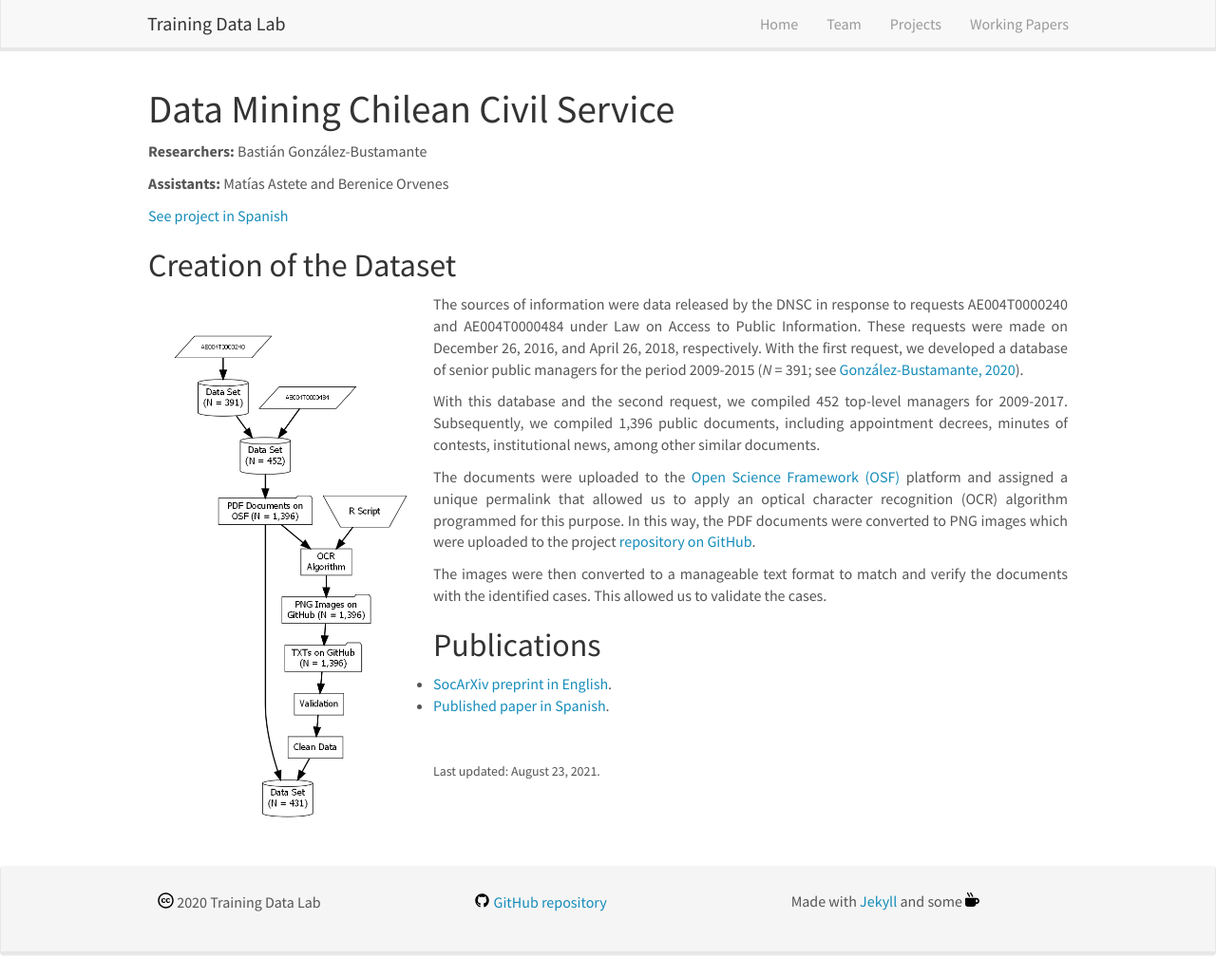
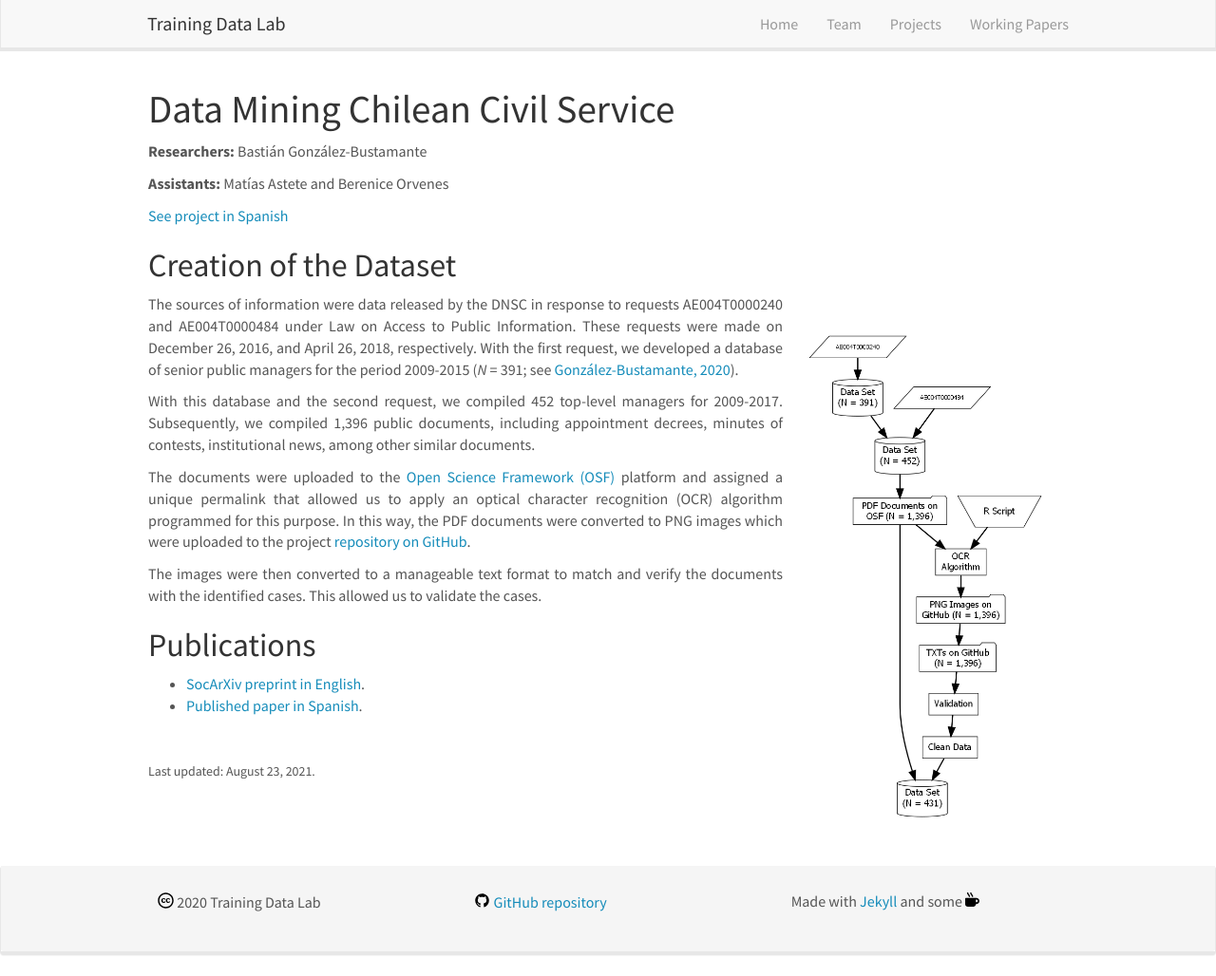
Before and after one commit to training-datalab/old-training-datalab.com, a Jekyll site: the page built from _pages/data-mining-civil-service.md, in a window 1280 px wide and 1028 px high. Shown: the whole window at 95% size. Built offline with Jekyll 4.4.1, drawn with Linux system fonts in a browser that asks for light colours; nearby versions of some CDN libraries.

Commit message:
Update data-mining-civil-service.md

```diff
--- a/_pages/data-mining-civil-service.md
+++ b/_pages/data-mining-civil-service.md
@@ -16,7 +16,7 @@
 
 ## Creation of the Dataset
 
-![]({{ site.url }}{{ site.baseurl }}/images/lab-diagrams/datsaset_diagram.png){: style="width: 300px; float: left; border: 10px"}
+![]({{ site.url }}{{ site.baseurl }}/images/lab-diagrams/datsaset_diagram.png){: style="width: 300px; float: right; border: 10px"}
 
 <p align="justify">The sources of information were data released by the DNSC in response to requests AE004T0000240 and AE004T0000484 under Law on Access to Public Information. These requests were made on December 26, 2016, and April 26, 2018, respectively. With the first request, we developed a database of senior public managers for the period 2009-2015 (*N* = 391; see <a href="https://doi.org/10.1111/blar.13044" target="_blank">González-Bustamante, 2020</a>).</p>
 
```
